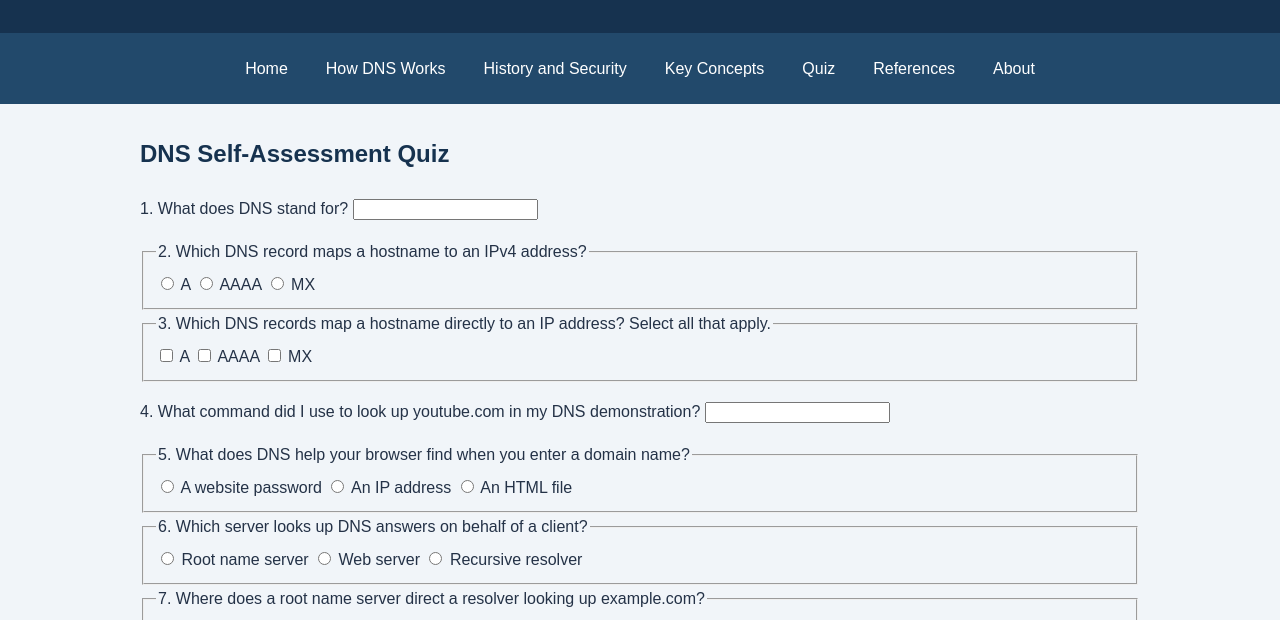
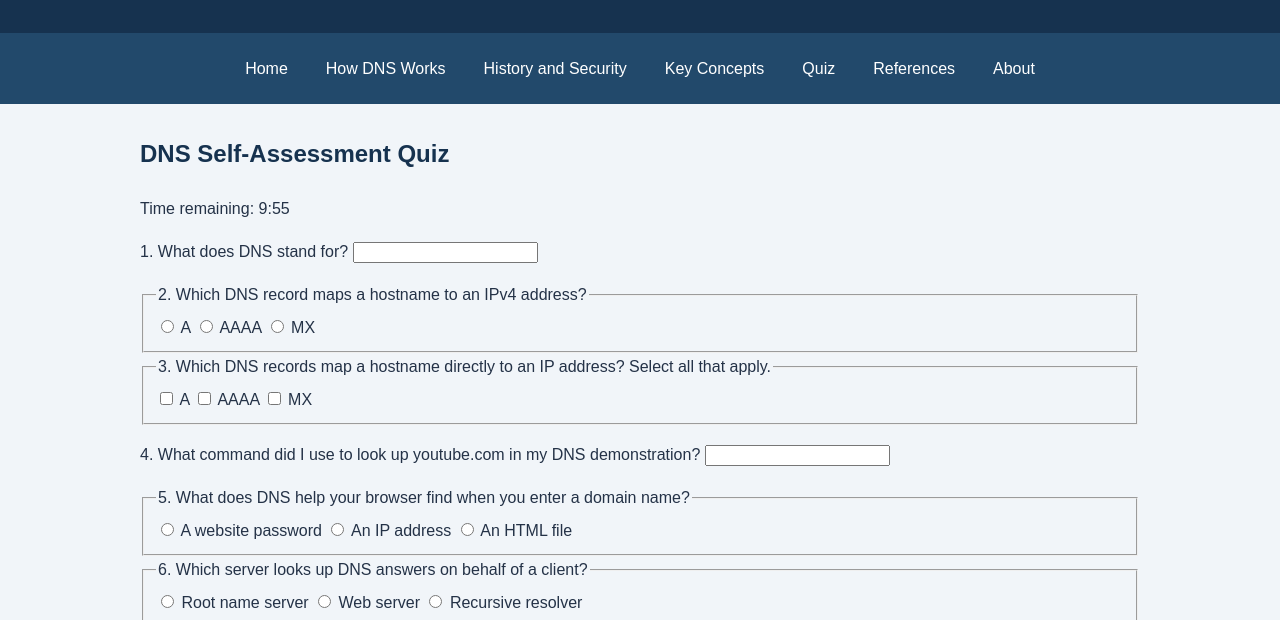
Before and after one commit to emilieeopuni/IT3203, a plain HTML site: page quiz.html in a window 1280 px wide. Shown: the part 134-754 px from the top of the page. Drawn offline with Linux system fonts and the light colour scheme.

Commit message:
Add timer display to DNS quiz
Added a timer display to the quiz.

```diff
--- a/quiz.html
+++ b/quiz.html
@@ -25,7 +25,7 @@
 
     <main id="main-content">
         <h2>DNS Self-Assessment Quiz</h2>
-
+        <p>Time remaining: <span id="quiz-timer">10:00</span></p>
         <form id="dns-quiz">
             <p>
                 <label for="q1">1. What does DNS stand for?</label>
@@ -45,7 +45,6 @@
                 <label><input type="checkbox" name="q3" value="aaaa"> AAAA</label>
                 <label><input type="checkbox" name="q3" value="mx"> MX</label>
             </fieldset>
-        </form>
       <p>
                 <label for="q4">4. What command did I use to look up youtube.com in my DNS demonstration?</label>
                 <input type="text" id="q4" name="q4">
```
